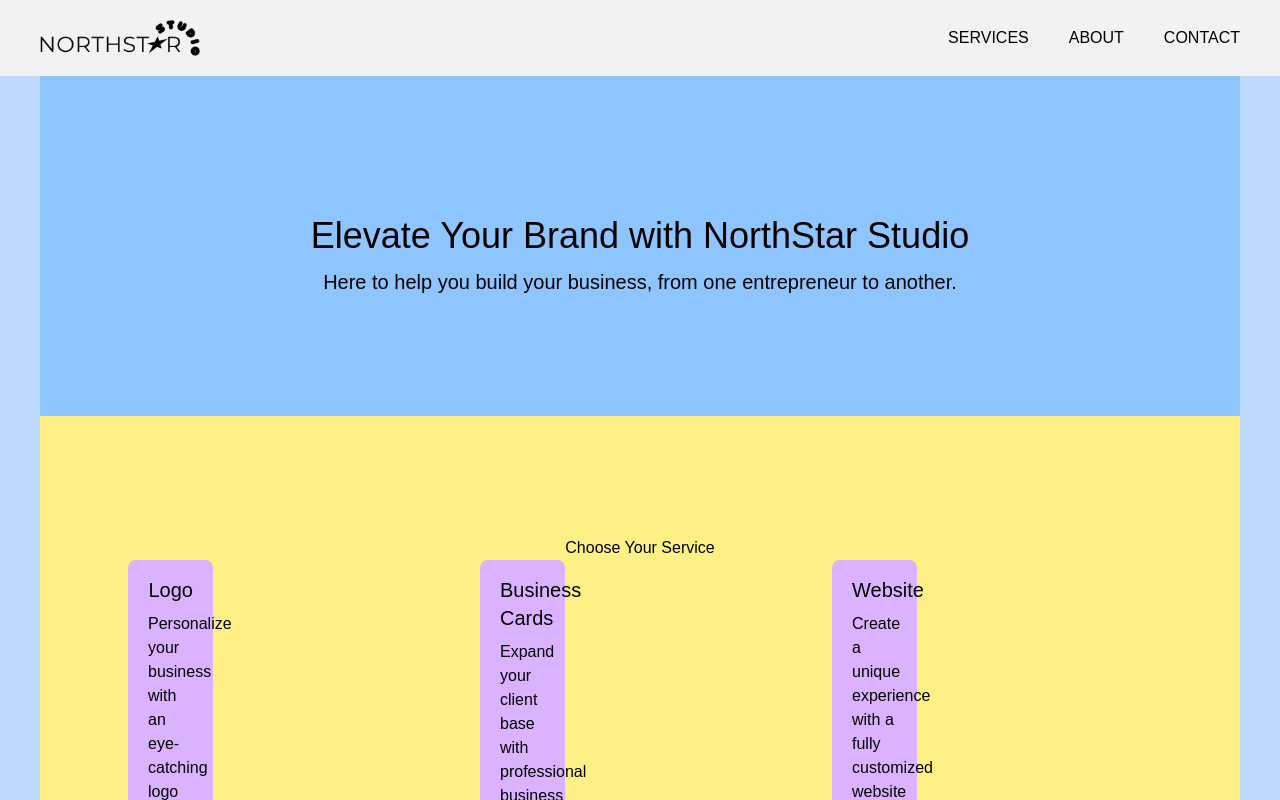
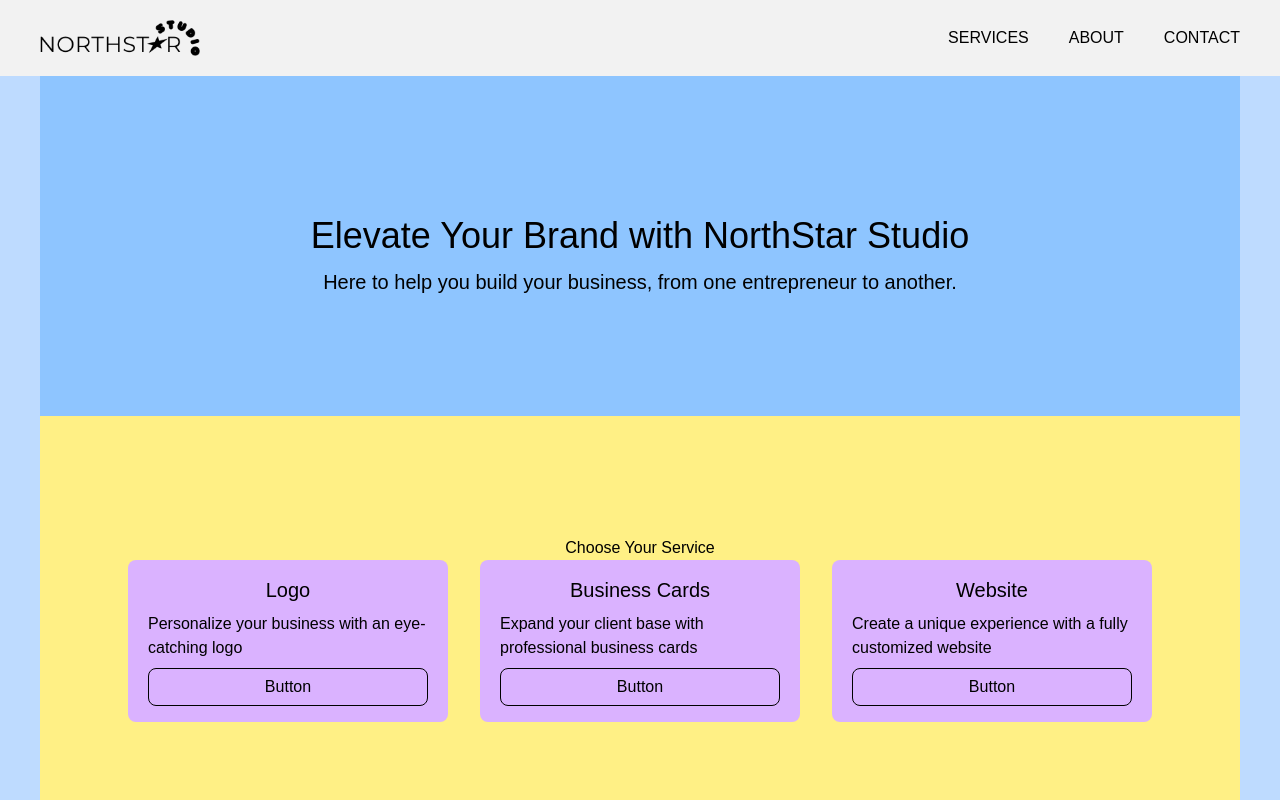
Before and after one commit to ramona-xxii/ramona-freelance-nextapp, a Next.js app: page / in a window 1280 px wide. Shown: the top 800 px of the page. Built offline with nearby package versions, Linux system fonts and the light colour scheme.

Commit message:
removed accidental grid mistake

```diff
--- a/app/components/ServiceCard.js
+++ b/app/components/ServiceCard.js
@@ -2,12 +2,10 @@
 
     return(
 
-        <div className="grid grid-cols-1 md:grid-cols-3 gap-8 max-w-5xl mx-auto">
-            <div className="bg-purple-300 rounded-lg px-5 py-4">
-              <h1 className="text-center text-base sm:text-lg md:text-xl">{title}</h1>
-              <p className="py-2">{description}</p>
-              <button className="w-full border border-black rounded-lg px-3 py-1.5">Button</button>
-            </div>
+        <div className="bg-purple-300 rounded-lg px-5 py-4">
+            <h1 className="text-center text-base sm:text-lg md:text-xl">{title}</h1>
+            <p className="py-2">{description}</p>
+            <button className="w-full border border-black rounded-lg px-3 py-1.5">Button</button>
         </div>
 
     );
```
